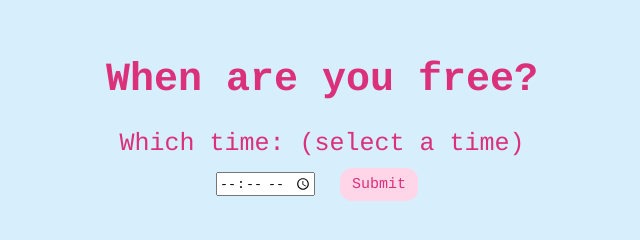
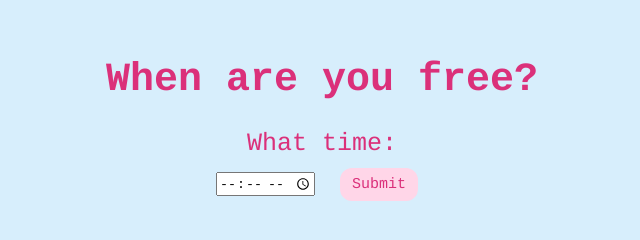
Before and after one commit to is490/is490.github.io, a plain HTML site: page date.html in a window 1280 px wide. Shown: the whole page, without its empty margins (318-958 px from the left). Drawn offline with Linux system fonts and the light colour scheme.

Commit message:
Update date.html

```diff
--- a/date.html
+++ b/date.html
@@ -3,13 +3,13 @@
   <head>
     <meta charset="UTF-8" />
     <meta name="viewport" content="width=device-width, initial-scale=1.0" />
-    <title>Date</title>
+    <title>Time</title>
     <link rel="stylesheet" href="CSS/date.css" />
   </head>
   <body>
     <h1 title="choose a time">When are you free?</h1>
     <form class="form-group">
-      <label>Which time: (select a time)</label>
+      <label>What time:</label>
       <div>
         <input type="time" />
         <button class="button" type="submit" formaction="food.html">
```
